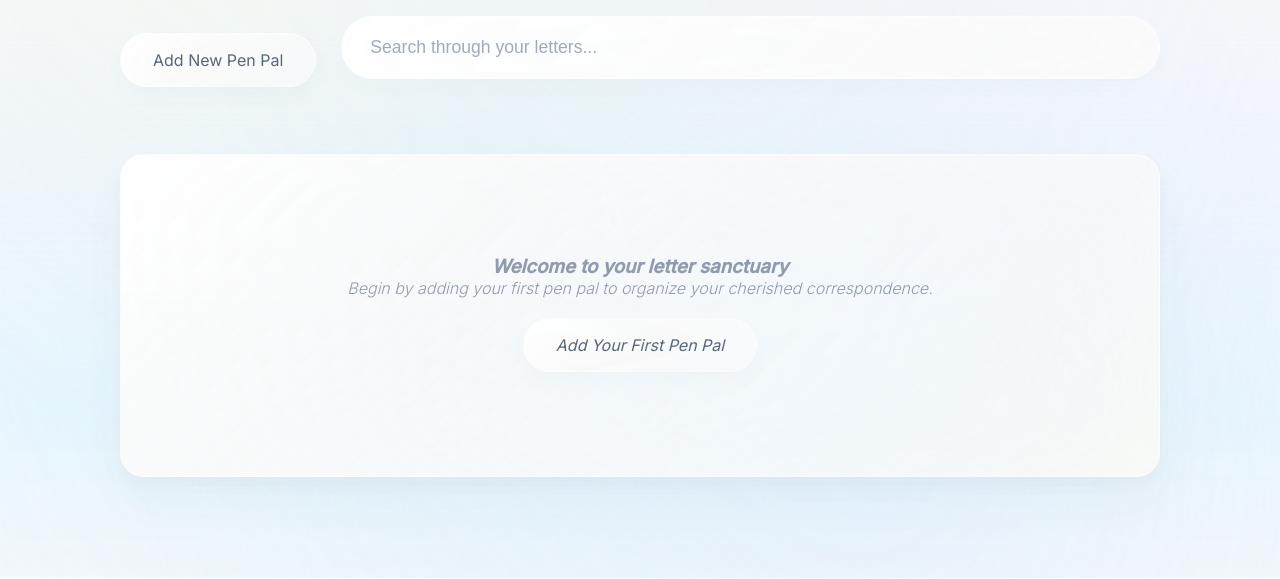
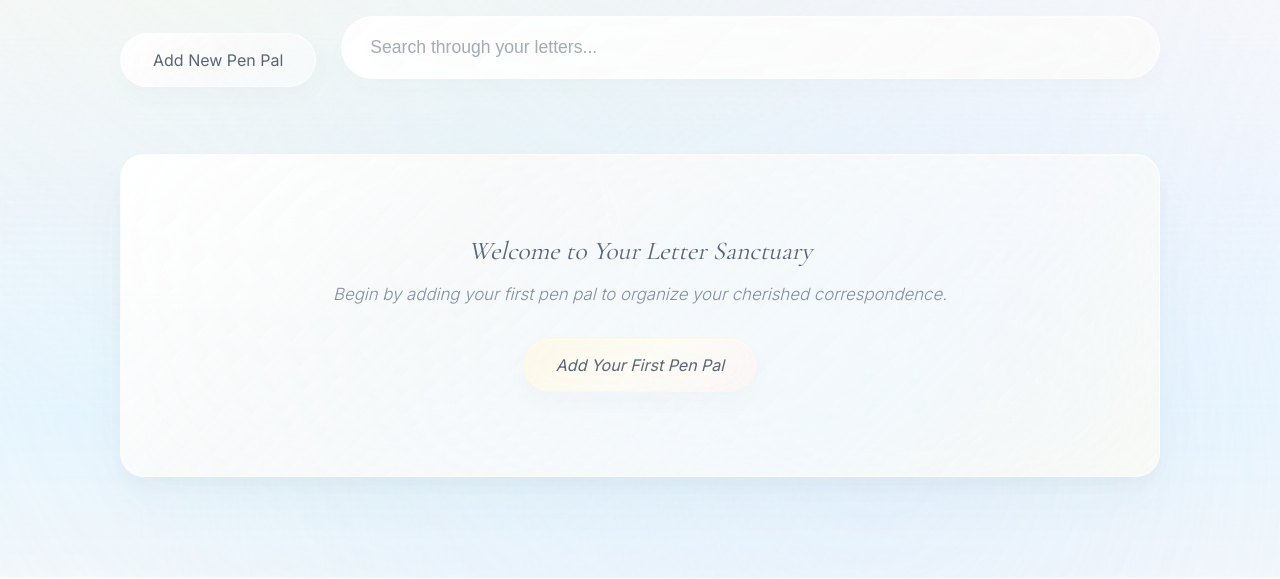
Before and after one commit to ThunderBladeX/slowly_letters, a Flask app: page / in a window 1280 px wide. Shown: the part 511-1090 px from the top of the page. Run offline with Flask 3, Linux system fonts and the light colour scheme; some libraries are stand-ins or nearby versions.

Commit message:
Update index.html

```diff
--- a/templates/index.html
+++ b/templates/index.html
@@ -23,7 +23,7 @@
     <div class="actions">
         <a href="{{ url_for('add_penpal') }}" class="btn">Add New Pen Pal</a>
         <div style="flex: 1; min-width: 300px;">
-            <input type="text" class="search-box" placeholder="Search through your letters..." onkeyup="searchLetters(this.value)">
+            <input type="text" class="search-box" placeholder="Search through your letters..." onkeyup="if (event.key === 'Enter') searchLetters(this.value);">
         </div>
     </div>
 
@@ -34,11 +34,11 @@
                     <div class="penpal-name">{{ penpal.name }}</div>
                     <div class="penpal-country">{{ penpal.country }}</div>
                     <div class="penpal-stats">
-                        <span class="stat">{{ penpal.letter_count }} letters</span>
-                        <span class="stat">{{ penpal.note_count }} notes</span>
+                        <span class="stat">{{ penpal.letter_count }} letter{{'s' if penpal.letter_count != 1 else ''}}</span>
+                        <span class="stat">{{ penpal.note_count }} note{{'s' if penpal.note_count != 1 else ''}}</span>
                     </div>
                     {% if penpal.last_letter %}
-                        <div style="font-size: 0.85rem; color: #aaa; margin-top: 12px; font-weight: 300;">
+                        <div style="font-size: 0.85rem; color: rgba(100, 116, 139, 0.75); margin-top: 15px; font-weight: 300; position: relative; z-index: 1;">
                             Last letter: {{ penpal.last_letter[:10] }}
                         </div>
                     {% endif %}
@@ -47,11 +47,12 @@
         </div>
     {% else %}
         <div class="card">
-            <div class="no-data">
-                <h3>Welcome to your letter sanctuary</h3>
-                <p>Begin by adding your first pen pal to organize your cherished correspondence.</p>
-                <br>
-                <a href="{{ url_for('add_penpal') }}" class="btn">Add Your First Pen Pal</a>
+            <div class="no-data" style="padding: 40px 20px;">
+                <h3 style="font-family: 'Cormorant Garamond', serif; font-weight: 400; color: rgba(71, 85, 105, 0.9); font-size: 1.6rem; margin-bottom: 15px;">Welcome to Your Letter Sanctuary</h3>
+                <p style="color: rgba(100, 116, 139, 0.8); line-height: 1.6; font-size: 1.05rem; margin-bottom: 30px;">
+                    Begin by adding your first pen pal to organize your cherished correspondence.
+                </p>
+                <a href="{{ url_for('add_penpal') }}" class="btn btn-secondary">Add Your First Pen Pal</a>
             </div>
         </div>
     {% endif %}
```
